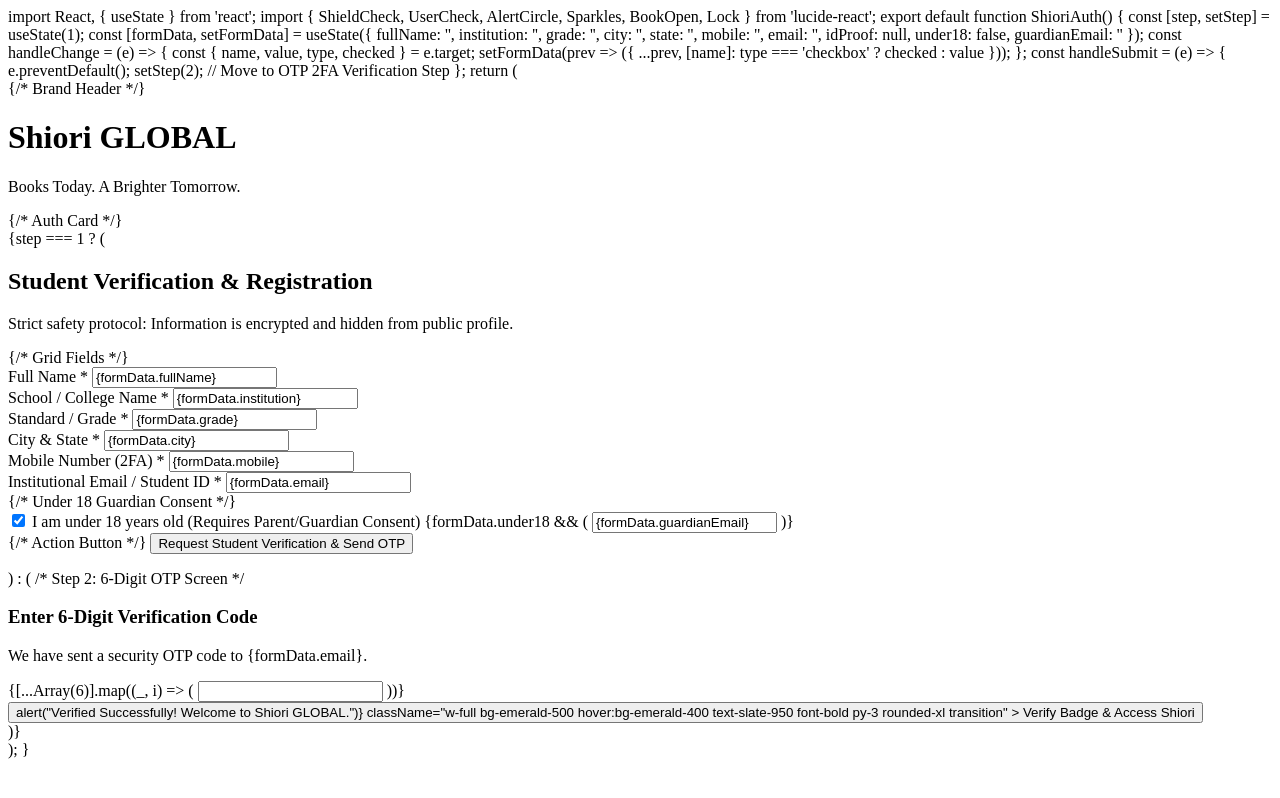
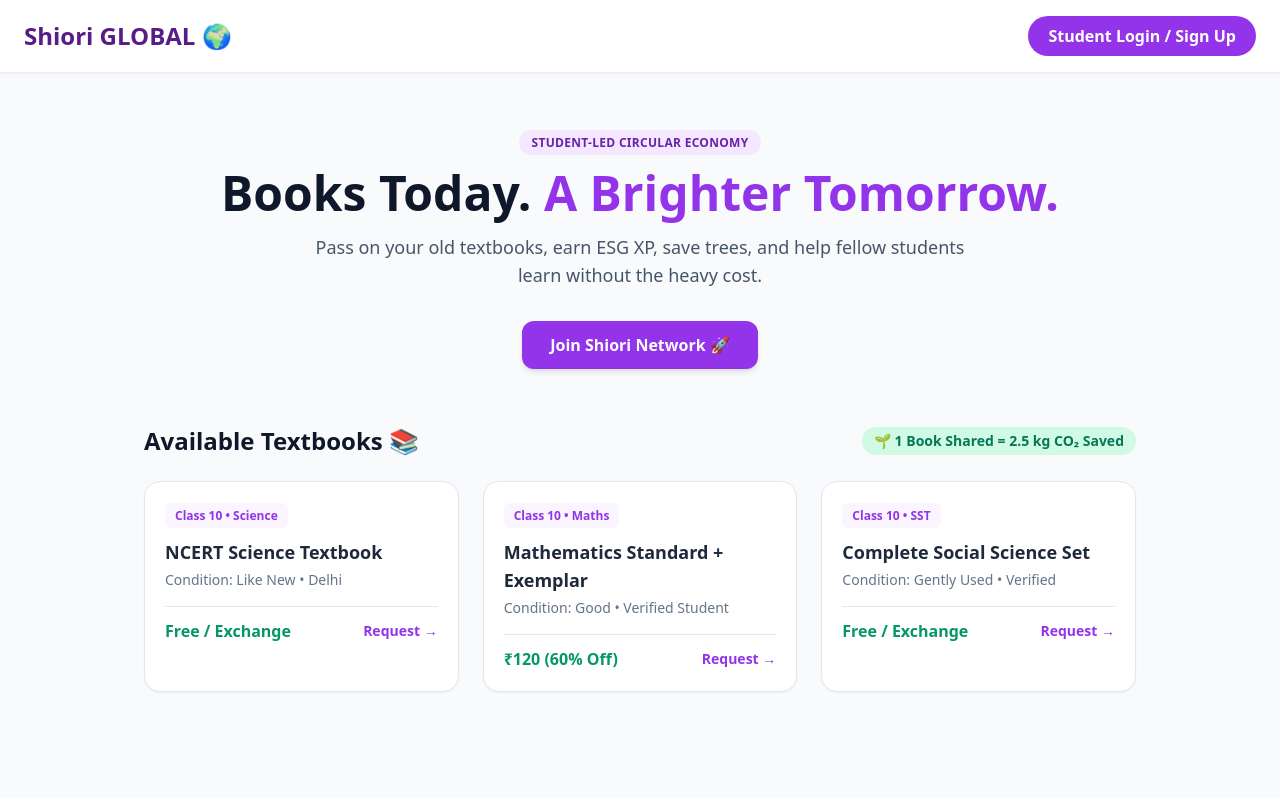
Before and after one commit to singhaprajita183-maker/shiuri-APP, a plain HTML site: page index.html in a window 1280 px wide. Drawn offline with nearby package versions, Linux system fonts and the light colour scheme.

Commit message:
Updated clean Shiori GLOBAL home page

```diff
--- a/index.html
+++ b/index.html
@@ -1,210 +1,85 @@
-import React, { useState } from 'react';
-import { ShieldCheck, UserCheck, AlertCircle, Sparkles, BookOpen, Lock } from 'lucide-react';
+<!DOCTYPE html>
+<html lang="en">
+<head>
+  <meta charset="UTF-8" />
+  <meta name="viewport" content="width=device-width, initial-scale=1.0" />
+  <title>Shiori GLOBAL - Circular Textbook Network</title>
+  <script src="https://cdn.tailwindcss.com"></script>
+</head>
+<body class="bg-slate-50 text-slate-800 font-sans">
 
-export default function ShioriAuth() {
-  const [step, setStep] = useState(1);
-  const [formData, setFormData] = useState({
-    fullName: '',
-    institution: '',
-    grade: '',
-    city: '',
-    state: '',
-    mobile: '',
-    email: '',
-    idProof: null,
-    under18: false,
-    guardianEmail: ''
-  });
+  <!-- Navbar -->
+  <nav class="bg-white shadow-sm border-b border-purple-100 px-6 py-4 flex justify-between items-center">
+    <div class="flex items-center gap-2">
+      <span class="text-2xl font-extrabold text-purple-900">Shiori GLOBAL 🌍</span>
+    </div>
+    <div id="nav-actions" class="flex items-center gap-3">
+      <a href="login.html" class="bg-purple-600 text-white px-5 py-2 rounded-full font-bold hover:bg-purple-700 transition">
+        Student Login / Sign Up
+      </a>
+    </div>
+  </nav>
 
-  const handleChange = (e) => {
-    const { name, value, type, checked } = e.target;
-    setFormData(prev => ({
-      ...prev,
-      [name]: type === 'checkbox' ? checked : value
-    }));
-  };
+  <!-- Hero Section -->
+  <header class="max-w-4xl mx-auto text-center py-14 px-4">
+    <span class="bg-purple-100 text-purple-800 text-xs font-bold px-3 py-1 rounded-full uppercase tracking-wide">
+      Student-Led Circular Economy
+    </span>
+    <h1 class="text-4xl md:text-5xl font-extrabold text-slate-900 mt-4 leading-tight">
+      Books Today. <span class="text-purple-600">A Brighter Tomorrow.</span>
+    </h1>
+    <p class="text-slate-600 mt-4 text-lg max-w-2xl mx-auto">
+      Pass on your old textbooks, earn ESG XP, save trees, and help fellow students learn without the heavy cost.
+    </p>
+    <div class="mt-8 flex justify-center gap-4">
+      <a href="login.html" class="bg-purple-600 text-white px-7 py-3 rounded-xl font-bold shadow-md hover:bg-purple-700 transition">
+        Join Shiori Network 🚀
+      </a>
+    </div>
+  </header>
 
-  const handleSubmit = (e) => {
-    e.preventDefault();
-    setStep(2); // Move to OTP 2FA Verification Step
-  };
+  <!-- Live Marketplace Preview -->
+  <main class="max-w-5xl mx-auto px-4 pb-16">
+    <div class="flex justify-between items-center mb-6">
+      <h2 class="text-2xl font-bold text-slate-900">Available Textbooks 📚</h2>
+      <span class="text-sm text-emerald-700 bg-emerald-100 px-3 py-1 rounded-full font-semibold">
+        🌱 1 Book Shared = 2.5 kg CO₂ Saved
+      </span>
+    </div>
 
-  return (
-    <div className="min-h-screen bg-[#0a0f1d] text-white flex flex-col justify-center items-center p-4">
-      {/* Brand Header */}
-      <div className="text-center mb-8">
-        <div className="flex items-center justify-center gap-2 mb-2">
-          <BookOpen className="w-8 h-8 text-[#00f2fe]" />
-          <h1 className="text-3xl font-bold tracking-wider bg-gradient-to-r from-[#00f2fe] to-emerald-400 bg-clip-text text-transparent">
-            Shiori GLOBAL
-          </h1>
+    <div id="books-grid" class="grid grid-cols-1 md:grid-cols-3 gap-6">
+      <!-- Sample Cards (Will connect to Supabase next!) -->
+      <div class="bg-white p-5 rounded-2xl shadow-sm border border-slate-200">
+        <span class="text-xs font-bold text-purple-600 bg-purple-50 px-2.5 py-1 rounded-md">Class 10 • Science</span>
+        <h3 class="text-lg font-bold mt-3">NCERT Science Textbook</h3>
+        <p class="text-sm text-slate-500 mt-1">Condition: Like New • Delhi</p>
+        <div class="mt-4 pt-3 border-t flex justify-between items-center">
+          <span class="font-bold text-emerald-600">Free / Exchange</span>
+          <a href="login.html" class="text-sm font-bold text-purple-600 hover:underline">Request →</a>
         </div>
-        <p className="text-slate-400 text-sm">Books Today. A Brighter Tomorrow.</p>
       </div>
 
-      {/* Auth Card */}
-      <div className="w-full max-w-xl bg-slate-900/80 backdrop-blur-md border border-slate-800 rounded-2xl p-6 sm:p-8 shadow-2xl relative overflow-hidden">
-        <div className="absolute top-0 right-0 p-4 opacity-10">
-          <ShieldCheck className="w-32 h-32 text-[#00f2fe]" />
+      <div class="bg-white p-5 rounded-2xl shadow-sm border border-slate-200">
+        <span class="text-xs font-bold text-purple-600 bg-purple-50 px-2.5 py-1 rounded-md">Class 10 • Maths</span>
+        <h3 class="text-lg font-bold mt-3">Mathematics Standard + Exemplar</h3>
+        <p class="text-sm text-slate-500 mt-1">Condition: Good • Verified Student</p>
+        <div class="mt-4 pt-3 border-t flex justify-between items-center">
+          <span class="font-bold text-emerald-600">₹120 (60% Off)</span>
+          <a href="login.html" class="text-sm font-bold text-purple-600 hover:underline">Request →</a>
         </div>
+      </div>
 
-        {step === 1 ? (
-          <form onSubmit={handleSubmit} className="space-y-4 relative z-10">
-            <div className="border-b border-slate-800 pb-3 mb-4">
-              <h2 className="text-xl font-semibold text-emerald-400 flex items-center gap-2">
-                <UserCheck className="w-5 h-5" /> Student Verification & Registration
-              </h2>
-              <p className="text-xs text-slate-400 mt-1">
-                Strict safety protocol: Information is encrypted and hidden from public profile.
-              </p>
-            </div>
-
-            {/* Grid Fields */}
-            <div className="grid grid-cols-1 sm:grid-cols-2 gap-4">
-              <div>
-                <label className="block text-xs font-medium text-slate-300 mb-1">Full Name *</label>
-                <input
-                  type="text"
-                  name="fullName"
-                  required
-                  value={formData.fullName}
-                  onChange={handleChange}
-                  placeholder="Aprajita Singh"
-                  className="w-full bg-slate-950 border border-slate-800 rounded-lg px-3 py-2 text-sm text-slate-200 focus:outline-none focus:border-[#00f2fe]"
-                />
-              </div>
-
-              <div>
-                <label className="block text-xs font-medium text-slate-300 mb-1">School / College Name *</label>
-                <input
-                  type="text"
-                  name="institution"
-                  required
-                  value={formData.institution}
-                  onChange={handleChange}
-                  placeholder="e.g. St. Xavier School"
-                  className="w-full bg-slate-950 border border-slate-800 rounded-lg px-3 py-2 text-sm text-slate-200 focus:outline-none focus:border-[#00f2fe]"
-                />
-              </div>
-
-              <div>
-                <label className="block text-xs font-medium text-slate-300 mb-1">Standard / Grade *</label>
-                <input
-                  type="text"
-                  name="grade"
-                  required
-                  value={formData.grade}
-                  onChange={handleChange}
-                  placeholder="Class 10th"
-                  className="w-full bg-slate-950 border border-slate-800 rounded-lg px-3 py-2 text-sm text-slate-200 focus:outline-none focus:border-[#00f2fe]"
-                />
-              </div>
-
-              <div>
-                <label className="block text-xs font-medium text-slate-300 mb-1">City & State *</label>
-                <input
-                  type="text"
-                  name="city"
-                  required
-                  value={formData.city}
-                  onChange={handleChange}
-                  placeholder="New Delhi, Delhi"
-                  className="w-full bg-slate-950 border border-slate-800 rounded-lg px-3 py-2 text-sm text-slate-200 focus:outline-none focus:border-[#00f2fe]"
-                />
-              </div>
-
-              <div>
-                <label className="block text-xs font-medium text-slate-300 mb-1">Mobile Number (2FA) *</label>
-                <input
-                  type="tel"
-                  name="mobile"
-                  required
-                  value={formData.mobile}
-                  onChange={handleChange}
-                  placeholder="+91 XXXXX XXXXX"
-                  className="w-full bg-slate-950 border border-slate-800 rounded-lg px-3 py-2 text-sm text-slate-200 focus:outline-none focus:border-[#00f2fe]"
-                />
-              </div>
-
-              <div>
-                <label className="block text-xs font-medium text-slate-300 mb-1">Institutional Email / Student ID *</label>
-                <input
-                  type="email"
-                  name="email"
-                  required
-                  value={formData.email}
-                  onChange={handleChange}
-                  placeholder="student@school.edu.in"
-                  className="w-full bg-slate-950 border border-slate-800 rounded-lg px-3 py-2 text-sm text-slate-200 focus:outline-none focus:border-[#00f2fe]"
-                />
-              </div>
-            </div>
-
-            {/* Under 18 Guardian Consent */}
-            <div className="bg-slate-950/60 p-3 rounded-xl border border-slate-800 space-y-2 mt-2">
-              <label className="flex items-center gap-2 cursor-pointer text-xs text-slate-300">
-                <input
-                  type="checkbox"
-                  name="under18"
-                  checked={formData.under18}
-                  onChange={handleChange}
-                  className="accent-emerald-500 rounded"
-                />
-                I am under 18 years old (Requires Parent/Guardian Consent)
-              </label>
-
-              {formData.under18 && (
-                <input
-                  type="email"
-                  name="guardianEmail"
-                  required={formData.under18}
-                  value={formData.guardianEmail}
-                  onChange={handleChange}
-                  placeholder="Parent / Guardian Email Address"
-                  className="w-full bg-slate-900 border border-slate-800 rounded-lg px-3 py-2 text-xs text-slate-200 focus:outline-none focus:border-emerald-400"
-                />
-              )}
-            </div>
-
-            {/* Action Button */}
-            <button
-              type="submit"
-              className="w-full mt-4 bg-gradient-to-r from-emerald-500 to-[#00f2fe] hover:opacity-90 text-slate-950 font-bold py-3 rounded-xl transition duration-200 flex items-center justify-center gap-2 shadow-lg shadow-emerald-500/20"
-            >
-              <Lock className="w-4 h-4" /> Request Student Verification & Send OTP
-            </button>
-          </form>
-        ) : (
-          /* Step 2: 6-Digit OTP Screen */
-          <div className="text-center py-8 space-y-4 relative z-10">
-            <div className="w-16 h-16 bg-emerald-500/10 border border-emerald-500/30 rounded-full flex items-center justify-center mx-auto text-emerald-400">
-              <Sparkles className="w-8 h-8" />
-            </div>
-            <h3 className="text-xl font-bold text-slate-100">Enter 6-Digit Verification Code</h3>
-            <p className="text-xs text-slate-400 max-w-sm mx-auto">
-              We have sent a security OTP code to <span className="text-[#00f2fe]">{formData.email}</span>.
-            </p>
-
-            <div className="flex justify-center gap-2 my-4">
-              {[...Array(6)].map((_, i) => (
-                <input
-                  key={i}
-                  type="text"
-                  maxLength="1"
-                  className="w-10 h-12 bg-slate-950 border border-slate-800 rounded-lg text-center text-lg font-bold text-emerald-400 focus:border-[#00f2fe] focus:outline-none"
-                />
-              ))}
-            </div>
-
-            <button
-              onClick={() => alert("Verified Successfully! Welcome to Shiori GLOBAL.")}
-              className="w-full bg-emerald-500 hover:bg-emerald-400 text-slate-950 font-bold py-3 rounded-xl transition"
-            >
-              Verify Badge & Access Shiori
-            </button>
-          </div>
-        )}
+      <div class="bg-white p-5 rounded-2xl shadow-sm border border-slate-200">
+        <span class="text-xs font-bold text-purple-600 bg-purple-50 px-2.5 py-1 rounded-md">Class 10 • SST</span>
+        <h3 class="text-lg font-bold mt-3">Complete Social Science Set</h3>
+        <p class="text-sm text-slate-500 mt-1">Condition: Gently Used • Verified</p>
+        <div class="mt-4 pt-3 border-t flex justify-between items-center">
+          <span class="font-bold text-emerald-600">Free / Exchange</span>
+          <a href="login.html" class="text-sm font-bold text-purple-600 hover:underline">Request →</a>
+        </div>
       </div>
     </div>
-  );
-}
+  </main>
+
+</body>
+</html>
```
